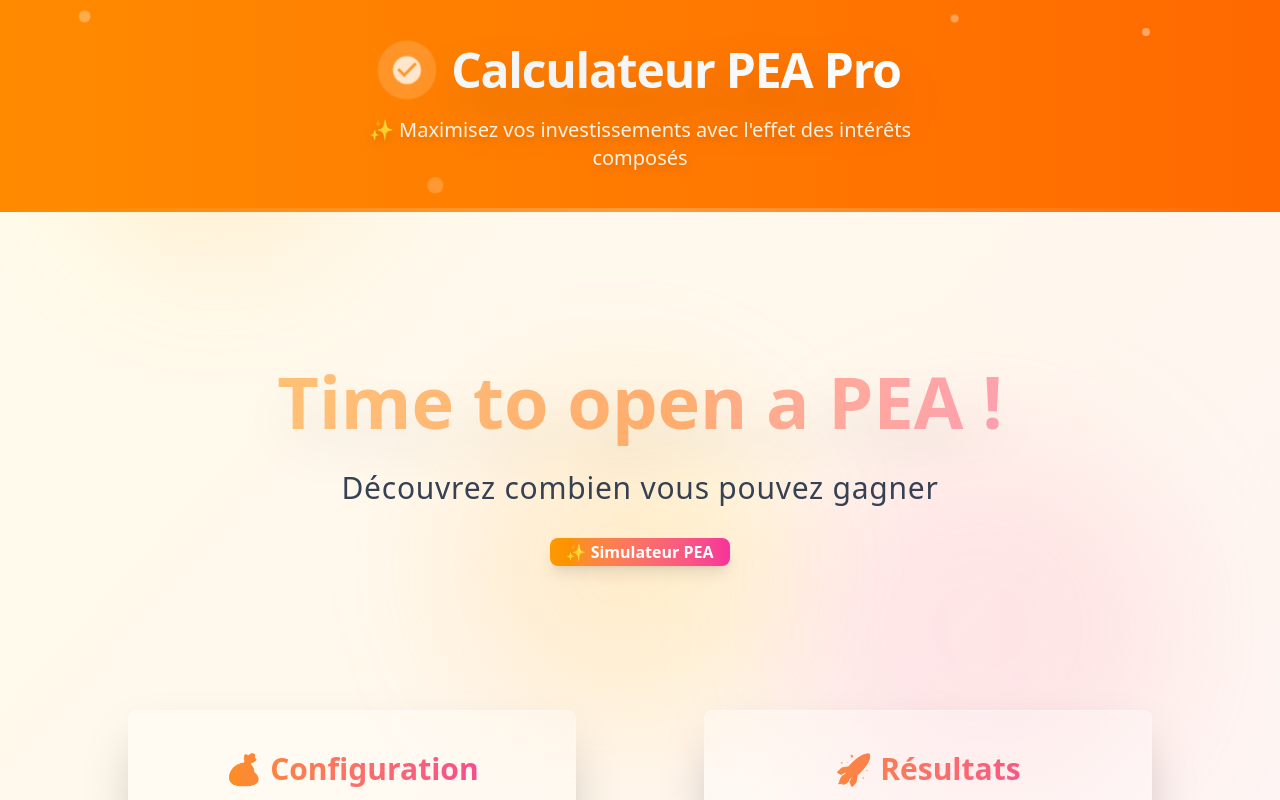
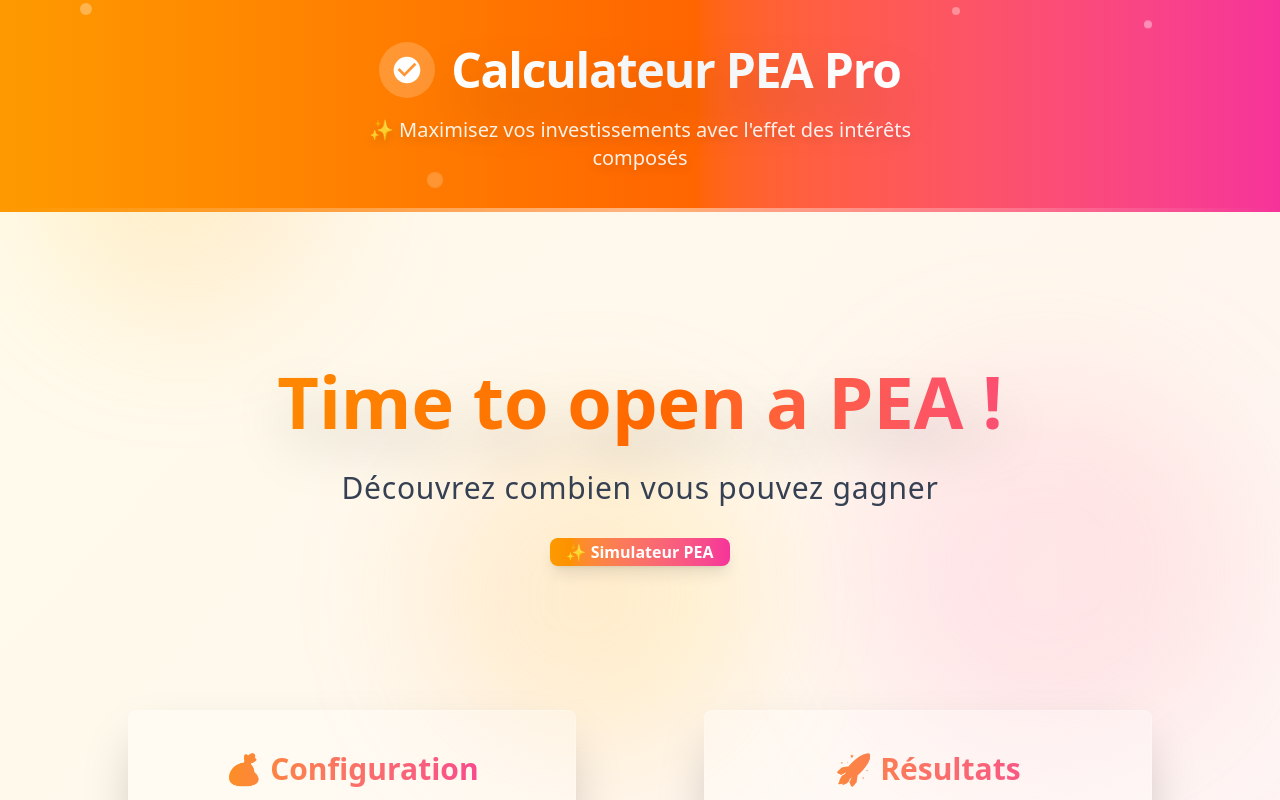
Before and after one commit to kyu-dev/pea_simulator, a Svelte app: page / in a window 1280 px wide. Shown: the top 800 px of the page. Built offline with nearby package versions, Linux system fonts and the light colour scheme.

Commit message:
Refactor animations in App, Header, and Hero components; replace blob animations with simplified float animations for improved performance and visual consistency.

```diff
--- a/src/App.svelte
+++ b/src/App.svelte
@@ -30,13 +30,13 @@
   <!-- Éléments décoratifs animés en arrière-plan -->
   <div class="fixed inset-0 overflow-hidden pointer-events-none">
     <div
-      class="absolute top-10 left-10 w-72 h-72 bg-gradient-to-r from-amber-300/20 to-orange-300/20 rounded-full blur-3xl animate-blob"
+      class="absolute top-10 left-10 w-72 h-72 bg-gradient-to-r from-amber-300/20 to-orange-300/20 rounded-full blur-3xl animate-float-large"
     ></div>
     <div
-      class="absolute top-96 right-10 w-96 h-96 bg-gradient-to-r from-pink-300/20 to-rose-300/20 rounded-full blur-3xl animate-blob-reverse"
+      class="absolute top-96 right-10 w-96 h-96 bg-gradient-to-r from-pink-300/20 to-rose-300/20 rounded-full blur-3xl animate-float-medium"
     ></div>
     <div
-      class="absolute bottom-10 left-1/3 w-80 h-80 bg-gradient-to-r from-orange-300/20 to-amber-300/20 rounded-full blur-3xl animate-blob-slow"
+      class="absolute bottom-10 left-1/3 w-80 h-80 bg-gradient-to-r from-orange-300/20 to-amber-300/20 rounded-full blur-3xl animate-float-slow"
     ></div>
   </div>
 
--- a/src/app.css
+++ b/src/app.css
@@ -1,113 +1,15 @@
 @import "tailwindcss";
 @plugin "daisyui";
 
-/* Animations pour les taches de couleur en arrière-plan */
-@keyframes blob {
-  0% {
-    transform: translate(0px, 0px);
-  }
-  25% {
-    transform: translate(60px, -80px);
+/* Animations simplifiées pour les éléments flottants */
+
+@keyframes float-large {
+  0%,
+  100% {
+    transform: translateY(0px);
   }
   50% {
-    transform: translate(-40px, -60px);
-  }
-  75% {
-    transform: translate(-80px, 40px);
-  }
-  100% {
-    transform: translate(0px, 0px);
-  }
-}
-
-@keyframes blob-reverse {
-  0% {
-    transform: translate(0px, 0px);
-  }
-  25% {
-    transform: translate(-70px, 50px);
-  }
-  50% {
-    transform: translate(50px, 70px);
-  }
-  75% {
-    transform: translate(80px, -30px);
-  }
-  100% {
-    transform: translate(0px, 0px);
-  }
-}
-
-@keyframes blob-slow {
-  0% {
-    transform: translate(0px, 0px);
-  }
-  33% {
-    transform: translate(40px, -50px);
-  }
-  66% {
-    transform: translate(-30px, 45px);
-  }
-  100% {
-    transform: translate(0px, 0px);
-  }
-}
-
-/* Classes d'animation */
-.animate-blob {
-  animation: blob 15s infinite ease-in-out;
-}
-
-.animate-blob-reverse {
-  animation: blob-reverse 18s infinite ease-in-out;
-}
-
-.animate-blob-slow {
-  animation: blob-slow 12s infinite ease-in-out;
-}
-
-/* Animations pour les éléments de texte */
-@keyframes gradient-flow {
-  0% {
-    background-position: 0% 50%;
-  }
-  50% {
-    background-position: 100% 50%;
-  }
-  100% {
-    background-position: 0% 50%;
-  }
-}
-
-@keyframes text-shimmer {
-  0% {
-    background-position: -200% 0;
-  }
-  100% {
-    background-position: 200% 0;
-  }
-}
-
-@keyframes fade-in-up {
-  from {
-    opacity: 0;
-    transform: translateY(20px);
-  }
-  to {
-    opacity: 1;
-    transform: translateY(0);
-  }
-}
-
-@keyframes pulse-gentle {
-  0%,
-  100% {
-    opacity: 1;
-    transform: scale(1);
-  }
-  50% {
-    opacity: 0.9;
-    transform: scale(1.05);
+    transform: translateY(-20px);
   }
 }
 
@@ -127,7 +29,7 @@
     transform: translateY(0px) rotate(0deg);
   }
   50% {
-    transform: translateY(-15px) rotate(5deg);
+    transform: translateY(-15px) rotate(2deg);
   }
 }
 
@@ -137,25 +39,13 @@
     transform: translateY(0px) rotate(0deg);
   }
   50% {
-    transform: translateY(-8px) rotate(-3deg);
+    transform: translateY(-8px) rotate(-1deg);
   }
 }
 
-/* Classes d'animation pour les éléments */
-.animate-gradient-flow {
-  animation: gradient-flow 6s ease infinite;
-}
-
-.animate-text-shimmer {
-  animation: text-shimmer 3s ease-in-out infinite;
-}
-
-.animate-fade-in-up {
-  animation: fade-in-up 1s ease-out;
-}
-
-.animate-pulse-gentle {
-  animation: pulse-gentle 3s ease-in-out infinite;
+/* Classes d'animation pour les éléments flottants */
+.animate-float-large {
+  animation: float-large 6s ease-in-out infinite;
 }
 
 .animate-float-slow {
@@ -175,13 +65,6 @@
   .container {
     padding-left: 1rem;
     padding-right: 1rem;
-  }
-
-  /* Réduction des tailles d'animation sur mobile */
-  .animate-blob,
-  .animate-blob-reverse,
-  .animate-blob-slow {
-    transform: scale(0.7);
   }
 }
 
--- a/src/components/Header.svelte
+++ b/src/components/Header.svelte
@@ -1,7 +1,7 @@
 <div class="relative overflow-hidden">
-  <!-- Effet de particules en arrière-plan -->
+  <!-- Arrière-plan simplifié -->
   <div
-    class="absolute inset-0 bg-gradient-to-r from-amber-500 via-orange-500 to-pink-500 bg-[length:300%_300%] animate-gradient-flow"
+    class="absolute inset-0 bg-gradient-to-r from-amber-500 via-orange-500 to-pink-500"
   ></div>
 
   <!-- Éléments décoratifs flottants -->
@@ -23,9 +23,7 @@
     class="relative z-10 p-4 sm:p-6 md:p-8 lg:p-10 flex flex-col items-center gap-3 sm:gap-4 backdrop-blur-sm"
   >
     <div class="flex items-center gap-3 sm:gap-4 text-center">
-      <div
-        class="p-2 sm:p-3 bg-white/20 rounded-full backdrop-blur-md animate-pulse-gentle"
-      >
+      <div class="p-2 sm:p-3 bg-white/20 rounded-full backdrop-blur-md">
         <svg
           class="w-6 h-6 sm:w-8 sm:h-8 text-white"
           fill="currentColor"
@@ -37,138 +35,20 @@
         </svg>
       </div>
       <h1
-        class="text-2xl sm:text-3xl md:text-4xl lg:text-5xl font-black drop-shadow-2xl tracking-tight animate-text-shimmer bg-gradient-to-r from-white via-gray-100 to-white bg-[length:200%_200%] text-transparent bg-clip-text leading-tight"
+        class="text-2xl sm:text-3xl md:text-4xl lg:text-5xl font-black drop-shadow-2xl tracking-tight bg-gradient-to-r from-white via-gray-100 to-white text-transparent bg-clip-text leading-tight"
       >
         Calculateur PEA Pro
       </h1>
     </div>
     <p
-      class="text-white/90 font-medium text-sm sm:text-base md:text-lg lg:text-xl drop-shadow-lg animate-fade-in-up text-center px-4 max-w-2xl"
+      class="text-white/90 font-medium text-sm sm:text-base md:text-lg lg:text-xl drop-shadow-lg text-center px-4 max-w-2xl"
     >
-      ✨ Maximisez vos investissements avec l'effet des intérêts composés
+      ✨ Maximisez vos investissements avec l&apos;effet des intérêts composés
     </p>
   </div>
 
-  <!-- Ligne de séparation animée -->
+  <!-- Ligne de séparation -->
   <div
-    class="absolute bottom-0 w-full h-1 bg-gradient-to-r from-transparent via-white/50 to-transparent animate-pulse"
+    class="absolute bottom-0 w-full h-1 bg-gradient-to-r from-transparent via-white/50 to-transparent"
   ></div>
 </div>
-
-<style>
-  @keyframes gradient-flow {
-    0%,
-    100% {
-      background-position: 0% 50%;
-    }
-    25% {
-      background-position: 100% 50%;
-    }
-    50% {
-      background-position: 50% 100%;
-    }
-    75% {
-      background-position: 0% 100%;
-    }
-  }
-
-  @keyframes float-slow {
-    0%,
-    100% {
-      transform: translateY(0px) translateX(0px);
-    }
-    33% {
-      transform: translateY(-10px) translateX(5px);
-    }
-    66% {
-      transform: translateY(5px) translateX(-3px);
-    }
-  }
-
-  @keyframes float-medium {
-    0%,
-    100% {
-      transform: translateY(0px) translateX(0px);
-    }
-    50% {
-      transform: translateY(-8px) translateX(-4px);
-    }
-  }
-
-  @keyframes float-fast {
-    0%,
-    100% {
-      transform: translateY(0px) translateX(0px);
-    }
-    25% {
-      transform: translateY(-6px) translateX(3px);
-    }
-    50% {
-      transform: translateY(2px) translateX(-2px);
-    }
-    75% {
-      transform: translateY(-4px) translateX(1px);
-    }
-  }
-
-  @keyframes text-shimmer {
-    0%,
-    100% {
-      background-position: 0% 50%;
-    }
-    50% {
-      background-position: 100% 50%;
-    }
-  }
-
-  @keyframes pulse-gentle {
-    0%,
-    100% {
-      opacity: 1;
-      transform: scale(1);
-    }
-    50% {
-      opacity: 0.8;
-      transform: scale(1.05);
-    }
-  }
-
-  @keyframes fade-in-up {
-    0% {
-      opacity: 0;
-      transform: translateY(10px);
-    }
-    100% {
-      opacity: 1;
-      transform: translateY(0);
-    }
-  }
-
-  .animate-gradient-flow {
-    animation: gradient-flow 8s ease-in-out infinite;
-  }
-
-  .animate-float-slow {
-    animation: float-slow 6s ease-in-out infinite;
-  }
-
-  .animate-float-medium {
-    animation: float-medium 4s ease-in-out infinite;
-  }
-
-  .animate-float-fast {
-    animation: float-fast 3s ease-in-out infinite;
-  }
-
-  .animate-text-shimmer {
-    animation: text-shimmer 3s ease-in-out infinite;
-  }
-
-  .animate-pulse-gentle {
-    animation: pulse-gentle 2s ease-in-out infinite;
-  }
-
-  .animate-fade-in-up {
-    animation: fade-in-up 1s ease-out;
-  }
-</style>
--- a/src/components/Hero.svelte
+++ b/src/components/Hero.svelte
@@ -3,7 +3,7 @@
 >
   <div class="relative z-10 space-y-3 sm:space-y-4 md:space-y-6">
     <h2
-      class="text-3xl sm:text-4xl md:text-5xl lg:text-6xl xl:text-7xl font-black bg-gradient-to-r from-amber-500 via-orange-500 to-pink-500 text-transparent bg-clip-text drop-shadow-2xl animate-pulse leading-tight px-2"
+      class="text-3xl sm:text-4xl md:text-5xl lg:text-6xl xl:text-7xl font-black bg-gradient-to-r from-amber-500 via-orange-500 to-pink-500 text-transparent bg-clip-text drop-shadow-2xl leading-tight px-2"
     >
       Time to open a PEA !
     </h2>
```
